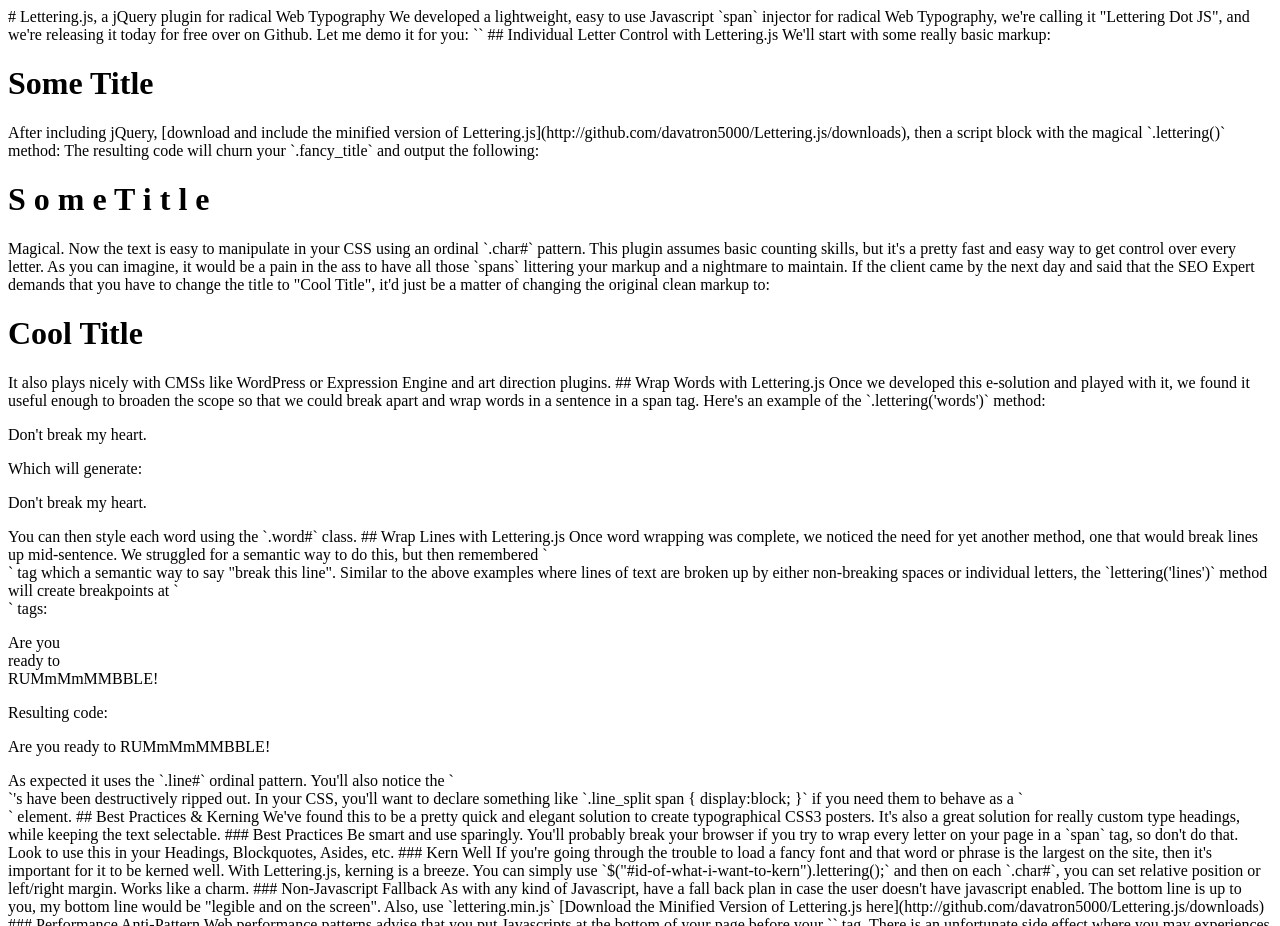
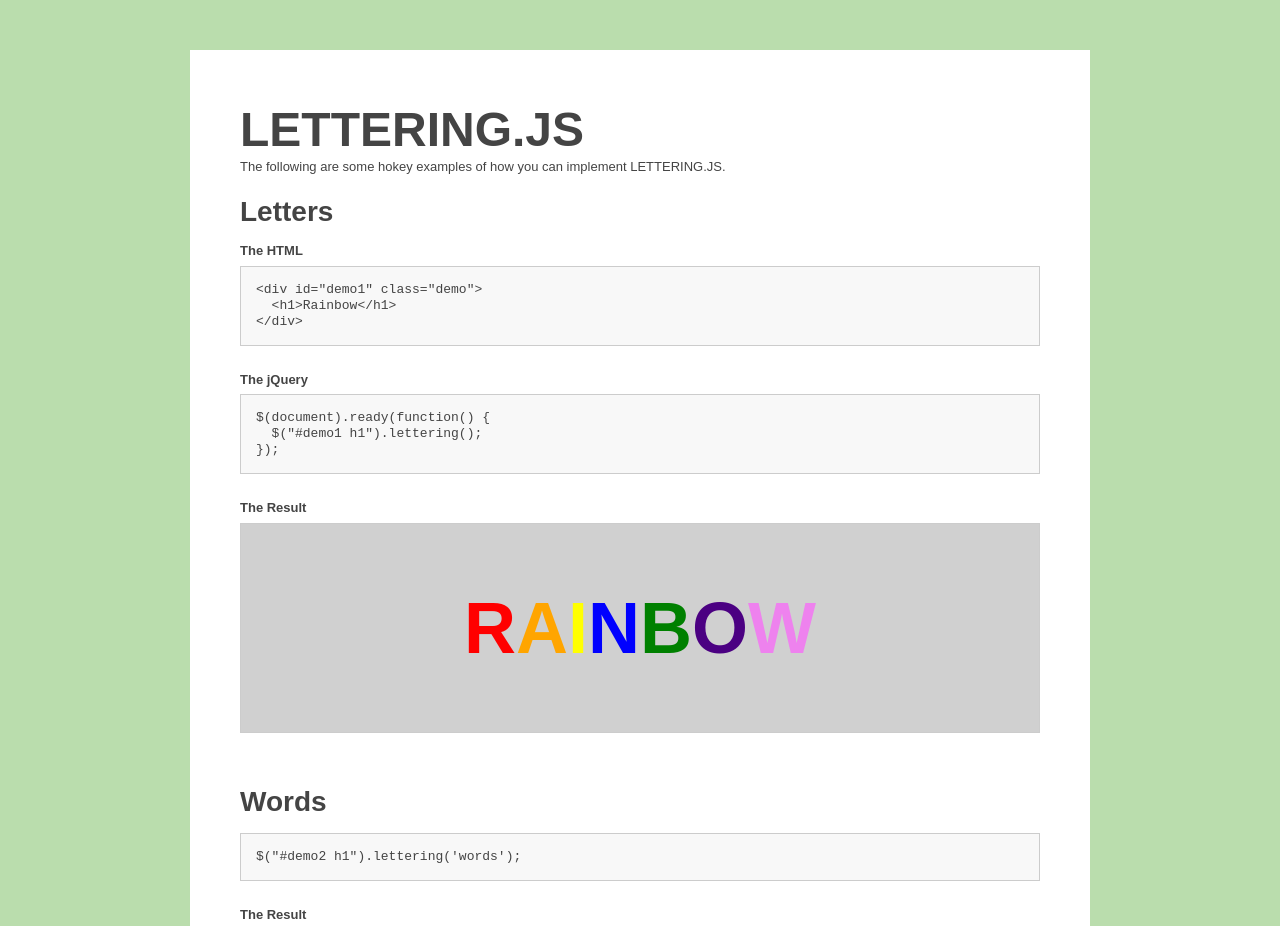
Before and after one commit to davatron5000/Lettering.js, a plain HTML site: page examples/index.html in a window 1280 px wide. Shown: the top 926 px of the page. Drawn offline with nearby package versions, Linux system fonts and the light colour scheme.

```diff
--- a/examples/index.html
+++ b/examples/index.html
@@ -1,103 +1,135 @@
-# Lettering.js, a jQuery plugin for radical Web Typography
-We developed a lightweight, easy to use Javascript `span` injector for radical Web Typography, we're calling it "Lettering Dot JS", and we're releasing it today for free over on Github. Let me demo it for you: `</stevejobs>`
+<!doctype html>
+<!-- paulirish.com/2008/conditional-stylesheets-vs-css-hacks-answer-neither/ -->
+<!--[if lt IE 7 ]> <html lang="en" class="no-js ie6"> <![endif]-->
+<!--[if IE 7 ]>    <html lang="en" class="no-js ie7"> <![endif]-->
+<!--[if IE 8 ]>    <html lang="en" class="no-js ie8"> <![endif]-->
+<!--[if IE 9 ]>    <html lang="en" class="no-js ie9"> <![endif]-->
+<!--[if (gt IE 9)|!(IE)]><!--> <html lang="en"> <!--<![endif]-->
+<head>
+  <meta charset="utf-8">
+  <meta http-equiv="X-UA-Compatible" content="IE=edge,chrome=1">
 
-## Individual Letter Control with Lettering.js
-We'll start with some really basic markup:
+  <title>Lettering.js Examples</title>
+  <meta name="description" content="A jQuery Plugin that allows you to style each individual letter and more.">
+  <meta name="author" content="Dave Rupert">
 
-	<h1 class="fancy_title">Some Title</h1>
+  <meta name="viewport" content="width=device-width; initial-scale=1.0">
+	<link rel="stylesheet" href="style.css" type="text/css" media="screen"></link>
 
-After including jQuery, [download and include the minified version of Lettering.js](http://github.com/davatron5000/Lettering.js/downloads), then a script block with the magical `.lettering()` method:
+	<style type="text/css" media="screen">
+		.demo {
+			padding: 50px;
+			border:1px solid #ccc;
+			font-weight:bold;
+			color: red;
+			background:#d0d0d0;
+			font-size:20px;
+			line-height:1.5;
+			text-align:center;
+		}
 
-	<script src="path/to/jquery-1.4.2.min.js"></script>
-	<script src="path/to/jquery.lettering.min.js"></script>
-	<script>
+		.demo h1 { font-size:72px;  text-transform:uppercase; margin-bottom:0px;}
+		.char2,
+		#demo2 .word2,
+		.line2 { color: orange; }
+		.char3,
+		.word3,
+		.line3 { color: yellow; }
+		.char4,
+		.line4 { color: blue; }
+		.char5 { color: green; }
+		.char6 { color: indigo; }
+		.char7 { color: violet; }
+	</style>
+  <script src="http://ajax.googleapis.com/ajax/libs/jquery/1.4.2/jquery.min.js"></script>
+  <script src="../jquery.lettering.js"></script>
+  <script>
 	$(document).ready(function() {
-	  $(".fancy_title").lettering();
-	});
-	</script>
+			$("#demo1 h1").lettering();
+			$("#demo2 h1").lettering('words');
+			$("#demo3 p").lettering('lines');
+			$("#demo4 h1").lettering('words').children("span").lettering();
+			$("#demo5 h1").lettering().children("span").css({'display':'inline-block', '-webkit-transform':'rotate(-25deg)'});
+		});
+  </script>
 
-The resulting code will churn your `.fancy_title` and output the following:
+</head>
 
-	<h1 class="fancy_title">
-	  <span class="char1">S</span>
-	  <span class="char2">o</span>
-	  <span class="char3">m</span>
-	  <span class="char4">e</span>
-	  <span class="char5"></span>
-	  <span class="char6">T</span>
-	  <span class="char7">i</span>
-	  <span class="char8">t</span>
-	  <span class="char9">l</span>
-	  <span class="char10">e</span>
-	</h1>
+<body>
 
-Magical. Now the text is easy to manipulate in your CSS using an ordinal `.char#` pattern.  This plugin assumes basic counting skills, but it's a pretty fast and easy way to get control over every letter.
+  <div id="container">
+	<header>
+			<h1 id="thebrand">Lettering.JS</h1>
+			<p>The following are some hokey examples of how you can implement LETTERING.JS.
+	</header>
 
-As you can imagine, it would be a pain in the ass to have all those `spans` littering your markup and a nightmare to maintain. If the client came by the next day and said that the SEO Expert demands that you have to change the title to "Cool Title", it'd just be a matter of changing the original clean markup to:
+	<article id="main">
+			<section id='lettering-demo'>
+				<h2>Letters</h2>
+				<h4>The HTML</h4>
+<pre><code>	&lt;div id=&quot;demo1&quot; class=&quot;demo&quot;&gt;
+&nbsp;&nbsp;&lt;h1&gt;Rainbow&lt;/h1&gt;
+&lt;/div&gt;
+</code></pre>
 
-	<h1 class="fancy_title">Cool Title</h1>
+<h4>The jQuery</h4>
+<pre><code>$(document).ready(function() {
+&nbsp;&nbsp;$("#demo1 h1").lettering();
+});
+</code></pre>
 
-It also plays nicely with CMSs like WordPress or Expression Engine and art direction plugins.
+				<h4>The Result</h4>
+				<div id="demo1" class="demo">
+					<h1>Rainbow</h1>
+				</div>
 
-## Wrap Words with Lettering.js
-Once we developed this e-solution and played with it, we found it useful enough to broaden the scope so that we could break apart and wrap words in a sentence in a span tag.
+			</section>
 
-Here's an example of the `.lettering('words')` method:
+			<section id='words-demo'>
+				<h2>Words</h2>
+				<code><pre>$("#demo2 h1").lettering('words');</pre></code>
 
-	<p class="word_split">Don't break my heart.</p>
+			<h4>The Result</h4>
+				<div id="demo2" class="demo">
+					<h1>Hi, Multi Color</h1>
+				</div>
+			</section>
 
-	<script>
-	$(document).ready(function() {
-	  $(".word_split").lettering('words');
-	});
-	</script>
+			<section id='lines-demo'>
+				<h2>Lines</h2>
+				<code><pre>$("#demo3 p").lettering('lines');</pre></code>
 
-Which will generate:
+			<h4>The Result</h4>
+				<div id="demo3" class="demo">
+					<p>This is an amazing<br/> Revolution in Typography. <br/> The possibilities are endless: <br/> Coloring, Vertical spacing, and Kerning.</p>
+				</div>
+			</section>
 
-	<p class="word_split">
-	  <span class="word1">Don't</span>
-	  <span class="word2">break</span>
-	  <span class="word3">my</span>
-	  <span class="word4">heart.</span>
-	</p>
+			<section id='advanced1-demo'>
+				<h2>Advanced #1: Chaining 2 Methods</h2>
+<code><pre>$("#demo4 h1").lettering('words').children("span").lettering();</pre></code>
+			<h4>The Result</h4>
+				<div id="demo4" class="demo">
+					<h1>Double Rainbow</h1>
+				</div>
+			</section>
 
-You can then style each word using the `.word#` class.
+			<section id='advanced2-demo'>
+				<h2>Advanced #2: Chaining and Styling</h2>
+<code><pre>$("#demo5 h1").lettering()
+	.children("span").css({'display':'inline-block', '-webkit-transform':'rotate(-25deg)'});</pre></code>
+			<h4>The Result</h4>
+				<div id="demo5" class="demo">
+					<h1>WOOOoo!</h1>
+				</div>
+			</section>
 
-## Wrap Lines with Lettering.js
-Once word wrapping was complete, we noticed the need for yet another method, one that would break lines up mid-sentence.  We struggled for a semantic way to do this, but then remembered `<br>` tag which a semantic way to say "break this line".  Similar to the above examples where lines of text are broken up by either non-breaking spaces or individual letters, the `lettering('lines')` method will create breakpoints at `<br>` tags:
+	</article>
 
-	<p class="line_split">Are you<br/> ready to<br/> RUMmMmMMBBLE!</p>
+	<footer>
+			<p>&copy;2010 Dave Rupert <a href="http://daverupert.com">http://daverupert.com</a>
+	</footer>
+  </div>
 
-	<script>
-	$(document).ready(function() {
-	  $(".line_split").lettering('lines');
-	});
-	</script>
-
-Resulting code:
-
-	<p class="line_split">
-	  <span class="line1">Are you</span>
-	  <span class="line2">ready to</span>
-	  <span class="line3">RUMmMmMMBBLE!</span>
-	</p>
-
-As expected it uses the `.line#` ordinal pattern.  You'll also notice the `<br>`'s have been destructively ripped out.  In your CSS, you'll want to declare something like `.line_split span { display:block; }` if you need them to behave as a `<br>` element.
-
-## Best Practices &amp; Kerning
-We've found this to be a pretty quick and elegant solution to create typographical CSS3 posters. It's also a great solution for really custom type headings, while keeping the text selectable.
-
-### Best Practices
-Be smart and use sparingly. You'll probably break your browser if you try to wrap every letter on your page in a `span` tag, so don't do that.  Look to use this in your Headings, Blockquotes, Asides, etc.
-
-### Kern Well
-If you're going through the trouble to load a fancy font and that word or phrase is the largest on the site, then it's important for it to be kerned well.  With Lettering.js, kerning is a breeze. You can simply use `$("#id-of-what-i-want-to-kern").lettering();` and then on each `.char#`, you can set relative position or left/right margin. Works like a charm.
-
-### Non-Javascript Fallback
-As with any kind of Javascript, have a fall back plan in case the user doesn't have javascript enabled.  The bottom line is up to you, my bottom line would be "legible and on the screen". Also, use `lettering.min.js` [Download the Minified Version of Lettering.js here](http://github.com/davatron5000/Lettering.js/downloads)
-
-### Performance Anti-Pattern
-Web performance patterns advise that you put Javascripts at the bottom of your page before your `</body>` tag.  There is an unfortunate side effect where you may experiences a [FOUT (Flash of Unstyled Text)](http://paulirish.com/2009/fighting-the-font-face-fout/) when you're manipulating your text after the DOM has loaded.  Unfortunately, we found the best solution to avoid/minimize the FOUT caused by this plugin is to put your scripts (jQuery, Lettering.js) in the document `<head>`. On the one hand, your page will load slower. On the other hand, a flash/restyling makes your site feel slow. Users might ultimately feel the site is faster if they don't see the FOUT.
-
-## Download, Fork, Commit, Please.
-We really want Lettering.js to be a quality helper for web typography.  If you have any feedback or suggestions, please leave those over on the Github.  We're excited about typography on the web and want to help make it print quality.
+</body>
+</html>
```
Also changed, not shown: README.md.
